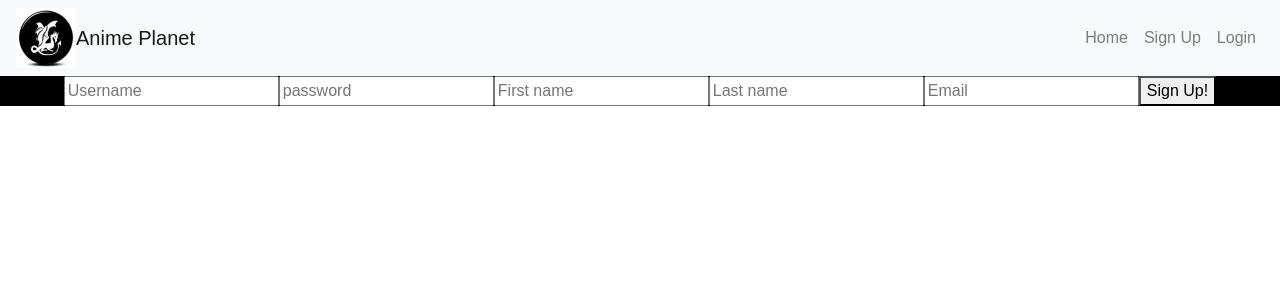
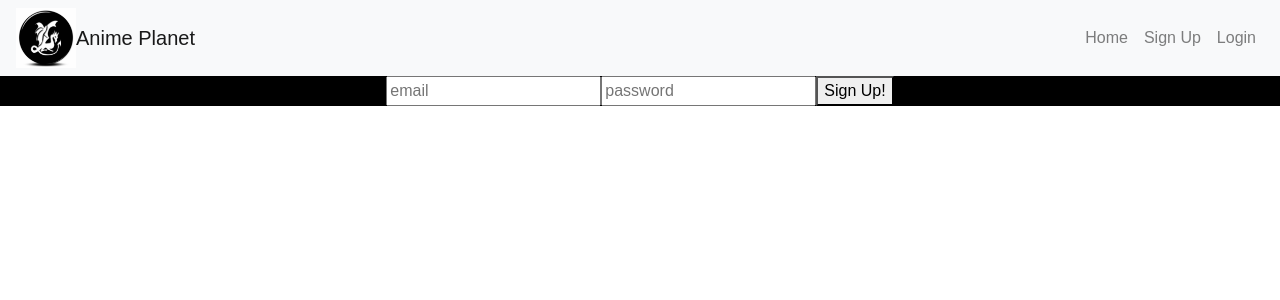
Before and after one commit to Anime-Hackathon/client, a React (Create React App) app in the folder anime/: page /SignUp in a window 1280 px wide. Shown: the top 300 px of the page. Built offline with nearby package versions, Linux system fonts and the light colour scheme.

Commit message:
pushing to update

```diff
--- a/anime/src/Actions/Login.js
+++ b/anime/src/Actions/Login.js
@@ -1,9 +1,5 @@
 import React from "react";
 import axios from "axios";
-
-const send = data => {
-  return { type: "send", payload: data };
-};
 
 const success = data => {
   return { type: "success", payload: data };
@@ -30,3 +26,19 @@ export const AuthAttempt = loginStuff => {
       });
   };
 };
+
+export const AuthSignUp = signupStuff=>{
+  return function(dispatch){
+
+    dispatch(loading)
+
+    return axios
+    .post("https://the-anime-planet.herokuapp.com/api/auth/register", signupStuff)
+    .then(res => {
+      console.log("from signup response", res);
+    })
+    .catch(err => {
+      console.log(" from signup error", err);
+    });
+  }
+}
--- a/anime/src/App.js
+++ b/anime/src/App.js
@@ -4,7 +4,7 @@ import NavBar from "./components/Navbar";
 import "bootstrap/dist/css/bootstrap.min.css";
 import { Route, Switch, Router } from "react-router-dom";
 import { useSelector, useDispatch } from "react-redux";
-import {AuthAttempt} from "./Actions/Login";
+import {AuthAttempt, AuthSignUp} from "./Actions/Login";
 
 //Components
 import Signin from "./components/Signin";
@@ -19,7 +19,7 @@ function App() {
       <div className="App">
         <NavBar />
         <Route exact path="/" render={(props)=> <Signin {...props} dispatch={dispatch} AuthAttempt={AuthAttempt}/>}/>
-        <Route path="/SignUp" component={Signup} render />
+        <Route path="/SignUp" render ={(props)=> <Signup {...props} dispatch={dispatch} AuthSignUp={AuthSignUp}/>}/>
       </div>
     </div>
   );
--- a/anime/src/components/SIgnin.js
+++ b/anime/src/components/SIgnin.js
@@ -37,7 +37,7 @@ const LoginForm = ({AuthAttempt,dispatch,touched, errors, isSubmitting, values }
 const SuperLoginForm = withFormik({
   mapPropsToValues({ email, password }) {
     return {
-      username: email || "",
+      email: email || "",
       password: password || ""
     };
   },
--- a/anime/src/components/Signup.js
+++ b/anime/src/components/Signup.js
@@ -3,14 +3,17 @@ import { withFormik, Form, Field } from "formik";
 import * as Yup from "yup";
 import axios from "axios";
 
-const SignUpForm = ({ touched, errors, isSubmitting, values }) => {
+
+const SignUpForm = ({AuthSignUp, dispatch, touched, errors, isSubmitting, values }) => {
+
+
   return (
     <div className="login_form">
       <Form>
         <Field
           type="text"
-          name="username"
-          placeholder="Username"
+          name="email"
+          placeholder="email"
           value={values.username}
         />
         {touched.username && errors.username && <p>{errors.name}</p>}
@@ -21,22 +24,6 @@ const SignUpForm = ({ touched, errors, isSubmitting, values }) => {
           value={values.password}
         />
         {touched.password && errors.password && <p>{errors.password}</p>}
-        <Field
-          type="text"
-          name="first_name"
-          placeholder="First name"
-          value={values.first_name}
-        />
-        {touched.first_name && errors.first_name && <p>{errors.first_name}</p>}
-        <Field
-          type="text"
-          name="last_name"
-          placeholder="Last name"
-          value={values.last_name}
-        />
-        {touched.last_name && errors.last_name && <p>{errors.last_name}</p>}
-        <Field type="email" name="email" placeholder="Email" />
-        {touched.email && errors.email && <p>{errors.email}</p>}
         <button type="submit" disabled={isSubmitting}>
           Sign Up!
         </button>
@@ -45,34 +32,24 @@ const SignUpForm = ({ touched, errors, isSubmitting, values }) => {
   );
 };
 const superSignUpForm = withFormik({
-  mapPropsToValues({ username, password, first_name, last_name, email }) {
+  mapPropsToValues({ email, password }) {
     return {
-      username: username || "",
-      password: password || "",
-      first_name: first_name || "",
-      last_name: last_name || "",
-      email: email || ""
+      email: email || "",
+      password: password || ""
     };
   },
+
   validationSchema: Yup.object().shape({
-    username: Yup.string().required("Username is required!"),
-    password: Yup.string()
-      .required("Password is required!")
-      .min(7, "Password must be 8 characters"),
-    first_name: Yup.string().required("First name is required!"),
-    last_name: Yup.string().required("Last name is required!"),
-    email: Yup.string().required("Email address is required!")
-  })
-  //handleSubmit(values, {resetForm, setSubmitting, setStatus}){
-  //axios.post(‘’, values)
-  //.then(response => {
-  //console.log(response);
-  //resetForm();
-  //setSubmitting(false);
-  // setStatus(response.data);
-  // })
-  // .catch(error => console.log(error));
-  // setSubmitting(false);
-})(SignUpForm);
+    email: Yup.string().required("Email is required!"),
+    password: Yup.string().required("Password is required!")
+  }),
+
+  handleSubmit(values, { props, resetForm, setSubmitting, setStatus }) {
+
+    props.dispatch(props.AuthSignUp(values))
+
+    setSubmitting(false);
+  }
+  })(SignUpForm);
 
 export default superSignUpForm;
```
Also changed, not shown: anime/src/Actions/signUp.js (deleted, +0 -38 lines).
